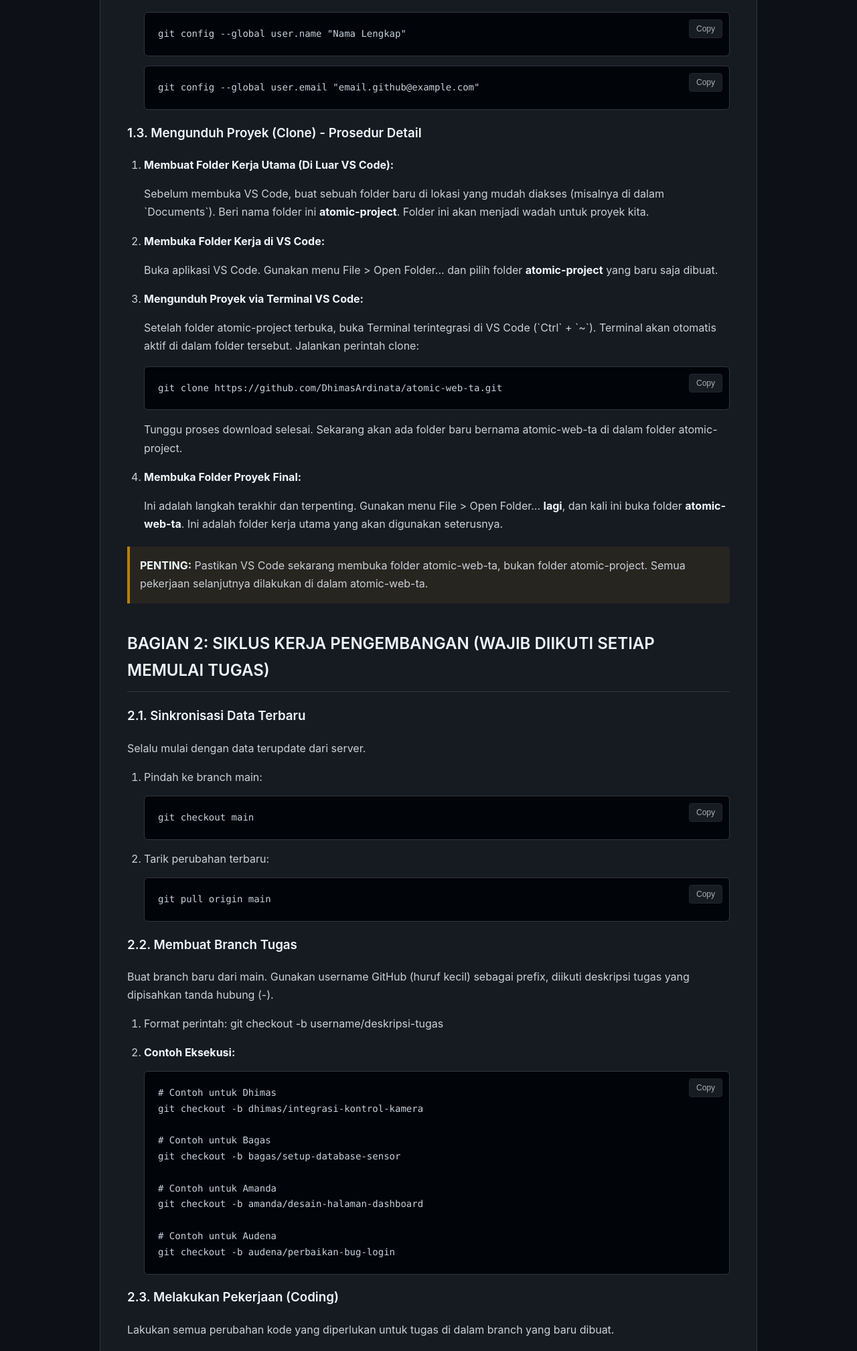
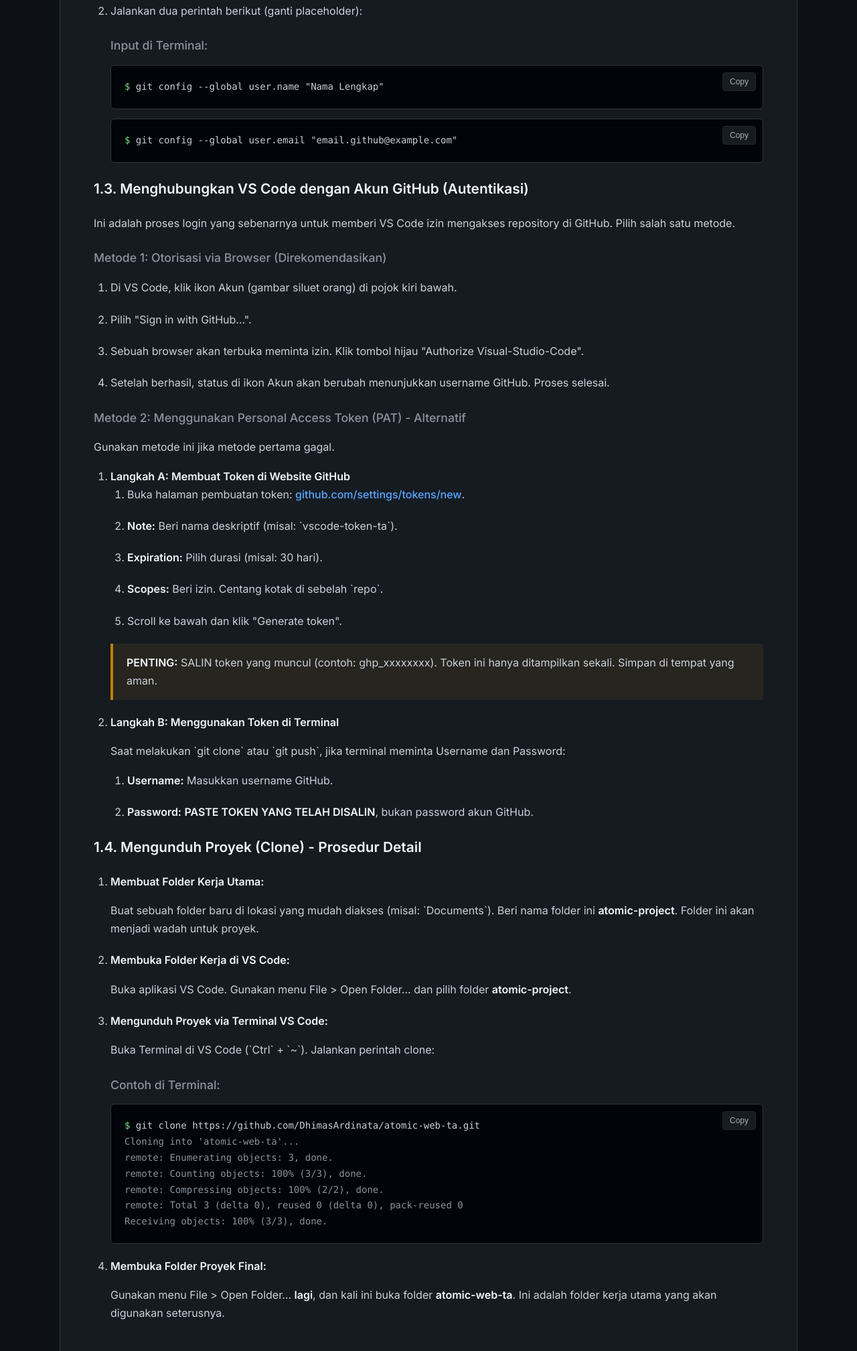
Before and after one commit to DhimasArdinata/gitguide-webta, a plain HTML site: page index.html in a window 1280 px wide. Shown: the part 783-2800 px from the top of the page at 67% size. Drawn offline with Linux system fonts and the light colour scheme.

Commit message:
update guide

```diff
--- a/index.html
+++ b/index.html
@@ -4,6 +4,9 @@
     <meta charset="UTF-8">
     <meta name="viewport" content="width=device-width, initial-scale=1.0">
     <title>Panduan Git & GitHub - Proyek Atomic Web TA</title>
+    <link rel="preconnect" href="https://fonts.googleapis.com">
+    <link rel="preconnect" href="https://fonts.gstatic.com" crossorigin>
+    <link href="https://fonts.googleapis.com/css2?family=Inter:wght@400;500;600&display=swap" rel="stylesheet">
     <style>
         :root {
             --bg-color: #0d1117;
@@ -20,7 +23,7 @@
             --note-warning-border: #bb8009;
         }
         body {
-            font-family: -apple-system, BlinkMacSystemFont, "Segoe UI", Roboto, Helvetica, Arial, sans-serif, "Apple Color Emoji", "Segoe UI Emoji", "Segoe UI Symbol";
+            font-family: 'Inter', -apple-system, BlinkMacSystemFont, "Segoe UI", Roboto, Helvetica, Arial, sans-serif;
             line-height: 1.7;
             background-color: var(--bg-color);
             color: var(--text-color);
@@ -28,14 +31,14 @@
             padding: 20px;
         }
         .container {
-            max-width: 900px;
+            max-width: 1000px; /* Lebar ditambah */
             margin: 20px auto;
             background-color: var(--container-bg-color);
             border: 1px solid var(--border-color);
             border-radius: 8px;
-            padding: 20px 40px;
+            padding: 30px 50px; /* Padding disesuaikan */
         }
-        h1, h2, h3 {
+        h1, h2, h3, h4 {
             color: var(--heading-color);
             font-weight: 600;
         }
@@ -44,11 +47,22 @@
             border-bottom: 2px solid var(--accent-color);
             padding-bottom: 15px;
             margin-bottom: 10px;
+            font-size: 2.2em;
         }
         h2 {
             border-bottom: 1px solid var(--border-color);
             padding-bottom: 10px;
             margin-top: 40px;
+            font-size: 1.8em;
+        }
+        h3 {
+            font-size: 1.3em;
+        }
+        h4 {
+            color: var(--text-muted-color);
+            margin-bottom: 5px;
+            font-weight: 500;
+            font-size: 1.1em;
         }
         p.subtitle {
             text-align: center;
@@ -69,7 +83,7 @@
             padding-left: 25px;
         }
         li {
-            margin-bottom: 15px;
+            margin-bottom: 20px;
         }
         pre {
             background-color: var(--code-bg-color);
@@ -80,6 +94,8 @@
             position: relative;
             font-family: "SF Mono", "Fira Code", "Consolas", monospace;
             font-size: 14px;
+            white-space: pre-wrap;
+            word-wrap: break-word;
         }
         code {
             font-family: inherit;
@@ -110,17 +126,22 @@
         }
         strong {
             color: var(--heading-color);
+            font-weight: 600;
         }
         .note {
             background-color: var(--note-info-bg);
             border-left: 4px solid var(--note-info-border);
-            padding: 15px;
+            padding: 15px 20px;
             margin: 20px 0;
             border-radius: 0 4px 4px 0;
         }
         .warning {
             background-color: var(--note-warning-bg);
             border-left: 4px solid var(--note-warning-border);
+        }
+        .terminal-prompt {
+            color: #7ee787; /* Green for prompt */
+            user-select: none;
         }
     </style>
 </head>
@@ -130,118 +151,155 @@
         <h1>Panduan Setup & Alur Kerja Git & GitHub</h1>
         <p class="subtitle">Proyek: Atomic Web TA</p>
 
-        <div class="note">
-            Dokumen ini berisi instruksi wajib untuk setup lingkungan dan alur kerja kolaborasi. Ikuti setiap langkah secara berurutan.
-        </div>
-
         <section id="setup">
             <h2>BAGIAN 1: SETUP AWAL (HANYA DILAKUKAN SEKALI)</h2>
 
-            <h3>1.1. Membuat & Mengonfigurasi Akun GitHub</h3>
+            <h3>1.1. Membuat & Menerima Undangan</h3>
             <ol>
                 <li>Buka <a href="https://github.com/signup" target="_blank">https://github.com/signup</a>, buat akun.</li>
-                <li>Kirim username GitHub yang telah dibuat ke grup WhatsApp untuk diundang ke repository.</li>
-                <li>Buka email, klik "Accept Invitation" untuk menerima undangan.</li>
+                <li>Kirim username GitHub ke grup WhatsApp untuk diundang.</li>
+                <li>Buka email, klik "Accept Invitation".</li>
                 <li>Buka <a href="https://git-scm.com/downloads" target="_blank">https://git-scm.com/downloads</a>, download dan install Git dengan pengaturan default.</li>
             </ol>
 
-            <h3>1.2. Konfigurasi Git Global</h3>
+            <h3>1.2. Konfigurasi Identitas Git</h3>
+            <div class="note">Perintah ini hanya memberi label nama pada pekerjaan. Ini <strong>bukan</strong> proses login. Perintah ini tidak menghasilkan output jika berhasil.</div>
             <ol>
                 <li>Buka VS Code. Buka Terminal (`Ctrl` + `~`).</li>
-                <li>Jalankan dua perintah berikut. Ganti placeholder <code>Nama Lengkap</code> dan <code>email.github@example.com</code> dengan data yang sesuai.
-<pre><code>git config --global user.name "Nama Lengkap"</code></pre>
-<pre><code>git config --global user.email "email.github@example.com"</code></pre>
+                <li>Jalankan dua perintah berikut (ganti placeholder):
+                    <h4>Input di Terminal:</h4>
+<pre><code><span class="terminal-prompt">$</span> git config --global user.name "Nama Lengkap"</code></pre>
+<pre><code><span class="terminal-prompt">$</span> git config --global user.email "email.github@example.com"</code></pre>
                 </li>
             </ol>
 
-            <h3>1.3. Mengunduh Proyek (Clone) - Prosedur Detail</h3>
+            <h3>1.3. Menghubungkan VS Code dengan Akun GitHub (Autentikasi)</h3>
+            <p>Ini adalah proses login yang sebenarnya untuk memberi VS Code izin mengakses repository di GitHub. Pilih salah satu metode.</p>
+
+            <h4>Metode 1: Otorisasi via Browser (Direkomendasikan)</h4>
+            <ol>
+                <li>Di VS Code, klik ikon Akun (gambar siluet orang) di pojok kiri bawah.</li>
+                <li>Pilih "Sign in with GitHub...".</li>
+                <li>Sebuah browser akan terbuka meminta izin. Klik tombol hijau "Authorize Visual-Studio-Code".</li>
+                <li>Setelah berhasil, status di ikon Akun akan berubah menunjukkan username GitHub. Proses selesai.</li>
+            </ol>
+
+            <h4>Metode 2: Menggunakan Personal Access Token (PAT) - Alternatif</h4>
+            <p>Gunakan metode ini jika metode pertama gagal.</p>
+            <ol>
+                <li><strong>Langkah A: Membuat Token di Website GitHub</strong>
+                    <ol>
+                        <li>Buka halaman pembuatan token: <a href="https://github.com/settings/tokens/new" target="_blank">github.com/settings/tokens/new</a>.</li>
+                        <li><strong>Note:</strong> Beri nama deskriptif (misal: `vscode-token-ta`).</li>
+                        <li><strong>Expiration:</strong> Pilih durasi (misal: 30 hari).</li>
+                        <li><strong>Scopes:</strong> Beri izin. Centang kotak di sebelah `repo`.</li>
+                        <li>Scroll ke bawah dan klik "Generate token".</li>
+                    </ol>
+                </li>
+                 <div class="note warning">
+                    <strong>PENTING:</strong> SALIN token yang muncul (contoh: <code>ghp_xxxxxxxx</code>). Token ini hanya ditampilkan sekali. Simpan di tempat yang aman.
+                </div>
+                <li><strong>Langkah B: Menggunakan Token di Terminal</strong>
+                    <p>Saat melakukan `git clone` atau `git push`, jika terminal meminta Username dan Password:</p>
+                    <ol>
+                        <li><strong>Username:</strong> Masukkan username GitHub.</li>
+                        <li><strong>Password:</strong> <strong>PASTE TOKEN YANG TELAH DISALIN</strong>, bukan password akun GitHub.</li>
+                    </ol>
+                </li>
+            </ol>
+
+            <h3>1.4. Mengunduh Proyek (Clone) - Prosedur Detail</h3>
             <ol>
                 <li>
-                    <strong>Membuat Folder Kerja Utama (Di Luar VS Code):</strong>
-                    <p>Sebelum membuka VS Code, buat sebuah folder baru di lokasi yang mudah diakses (misalnya di dalam `Documents`). Beri nama folder ini <strong><code>atomic-project</code></strong>. Folder ini akan menjadi wadah untuk proyek kita.</p>
+                    <strong>Membuat Folder Kerja Utama:</strong>
+                    <p>Buat sebuah folder baru di lokasi yang mudah diakses (misal: `Documents`). Beri nama folder ini <strong><code>atomic-project</code></strong>. Folder ini akan menjadi wadah untuk proyek.</p>
                 </li>
                 <li>
                     <strong>Membuka Folder Kerja di VS Code:</strong>
-                    <p>Buka aplikasi VS Code. Gunakan menu <code>File > Open Folder...</code> dan pilih folder <strong><code>atomic-project</code></strong> yang baru saja dibuat.</p>
+                    <p>Buka aplikasi VS Code. Gunakan menu <code>File > Open Folder...</code> dan pilih folder <strong><code>atomic-project</code></strong>.</p>
                 </li>
                 <li>
                     <strong>Mengunduh Proyek via Terminal VS Code:</strong>
-                    <p>Setelah folder <code>atomic-project</code> terbuka, buka Terminal terintegrasi di VS Code (`Ctrl` + `~`). Terminal akan otomatis aktif di dalam folder tersebut. Jalankan perintah clone:</p>
-<pre><code>git clone https://github.com/DhimasArdinata/atomic-web-ta.git</code></pre>
-                    <p>Tunggu proses download selesai. Sekarang akan ada folder baru bernama <code>atomic-web-ta</code> di dalam folder <code>atomic-project</code>.</p>
+                    <p>Buka Terminal di VS Code (`Ctrl` + `~`). Jalankan perintah clone:</p>
+                    <h4>Contoh di Terminal:</h4>
+<pre><code><span class="terminal-prompt">$</span> git clone https://github.com/DhimasArdinata/atomic-web-ta.git
+<span style="color: #8b949e;">Cloning into 'atomic-web-ta'...
+remote: Enumerating objects: 3, done.
+remote: Counting objects: 100% (3/3), done.
+remote: Compressing objects: 100% (2/2), done.
+remote: Total 3 (delta 0), reused 0 (delta 0), pack-reused 0
+Receiving objects: 100% (3/3), done.</span></code></pre>
                 </li>
                 <li>
                     <strong>Membuka Folder Proyek Final:</strong>
-                    <p>Ini adalah langkah terakhir dan terpenting. Gunakan menu <code>File > Open Folder...</code> <strong>lagi</strong>, dan kali ini buka folder <strong><code>atomic-web-ta</code></strong>. Ini adalah folder kerja utama yang akan digunakan seterusnya.</p>
+                    <p>Gunakan menu <code>File > Open Folder...</code> <strong>lagi</strong>, dan kali ini buka folder <strong><code>atomic-web-ta</code></strong>. Ini adalah folder kerja utama yang akan digunakan seterusnya.</p>
                 </li>
             </ol>
-            <div class="note warning">
-                <strong>PENTING:</strong> Pastikan VS Code sekarang membuka folder <code>atomic-web-ta</code>, bukan folder <code>atomic-project</code>. Semua pekerjaan selanjutnya dilakukan di dalam <code>atomic-web-ta</code>.
-            </div>
         </section>
 
         <section id="workflow">
-            <h2>BAGIAN 2: SIKLUS KERJA PENGEMBANGAN (WAJIB DIIKUTI SETIAP MEMULAI TUGAS)</h2>
+            <h2>BAGIAN 2: SIKLUS KERJA PENGEMBANGAN</h2>
 
             <h3>2.1. Sinkronisasi Data Terbaru</h3>
             <p>Selalu mulai dengan data terupdate dari server.</p>
-            <ol>
-                <li>Pindah ke branch <code>main</code>:
-<pre><code>git checkout main</code></pre>
-                </li>
-                <li>Tarik perubahan terbaru:
-<pre><code>git pull origin main</code></pre>
-                </li>
-            </ol>
+            <h4>Contoh di Terminal:</h4>
+<pre><code><span class="terminal-prompt">$</span> git checkout main
+<span style="color: #8b949e;">Switched to branch 'main'
+Your branch is up to date with 'origin/main'.</span>
+
+<span class="terminal-prompt">$</span> git pull origin main
+<span style="color: #8b949e;">From https://github.com/DhimasArdinata/atomic-web-ta
+ * branch            main       -> FETCH_HEAD
+Already up to date.</span></code></pre>
 
             <h3>2.2. Membuat Branch Tugas</h3>
-            <p>Buat branch baru dari <code>main</code>. Gunakan username GitHub (huruf kecil) sebagai prefix, diikuti deskripsi tugas yang dipisahkan tanda hubung (<code>-</code>).</p>
-            <ol>
-                <li>Format perintah: <code>git checkout -b username/deskripsi-tugas</code></li>
-                <li><strong>Contoh Eksekusi:</strong>
-<pre><code># Contoh untuk Dhimas
-git checkout -b dhimas/integrasi-kontrol-kamera
-
-# Contoh untuk Bagas
-git checkout -b bagas/setup-database-sensor
-
-# Contoh untuk Amanda
-git checkout -b amanda/desain-halaman-dashboard
-
-# Contoh untuk Audena
-git checkout -b audena/perbaikan-bug-login</code></pre>
-                </li>
-            </ol>
+            <p>Buat branch baru dari `main`. Gunakan username GitHub (huruf kecil) sebagai prefix, diikuti deskripsi tugas yang dipisahkan tanda hubung (<code>-</code>).</p>
+            <h4>Contoh Eksekusi di Terminal:</h4>
+<pre><code><span class="terminal-prompt">$</span> git checkout -b dhimas/integrasi-kontrol-kamera
+<span style="color: #8b949e;">Switched to a new branch 'dhimas/integrasi-kontrol-kamera'</span></code></pre>
+            <p>Contoh lain:</p>
+            <ul>
+                <li><code>git checkout -b bagas/setup-database-sensor</code></li>
+                <li><code>git checkout -b amanda/desain-halaman-dashboard</code></li>
+            </ul>
 
             <h3>2.3. Melakukan Pekerjaan (Coding)</h3>
             <p>Lakukan semua perubahan kode yang diperlukan untuk tugas di dalam branch yang baru dibuat.</p>
 
             <h3>2.4. Menyimpan Perubahan (Commit)</h3>
-            <p>Simpan progres pekerjaan.</p>
-            <ol>
-                <li>Siapkan semua file yang berubah untuk disimpan:
-<pre><code>git add .</code></pre>
-                </li>
-                <li>Buat commit dengan pesan yang jelas tentang apa yang dilakukan:
-<pre><code>git commit -m "Menambahkan fungsi streaming video dari kamera"</code></pre>
-                </li>
-            </ol>
+            <p>Simpan progres pekerjaan. Perintah `git add .` tidak menghasilkan output jika berhasil.</p>
+            <h4>Contoh di Terminal:</h4>
+<pre><code><span class="terminal-prompt">$</span> git add .
+
+<span class="terminal-prompt">$</span> git commit -m "Menambahkan fungsi streaming video dari kamera"
+<span style="color: #8b949e;">[dhimas/integrasi-kontrol-kamera 2abcf13] Menambahkan fungsi streaming video dari kamera
+ 2 files changed, 45 insertions(+), 3 deletions(-)
+ create mode 100644 components/CameraFeed.js</span></code></pre>
 
             <h3>2.5. Mengunggah Branch (Push)</h3>
             <p>Unggah branch lokal ke repository di GitHub.</p>
-            <ol>
-                <li>Format perintah: <code>git push origin username/deskripsi-tugas</code></li>
-                <li><strong>Contoh Eksekusi:</strong>
-<pre><code>git push origin dhimas/integrasi-kontrol-kamera</code></pre>
-                </li>
-            </ol>
+            <h4>Contoh Eksekusi di Terminal:</h4>
+<pre><code><span class="terminal-prompt">$</span> git push origin dhimas/integrasi-kontrol-kamera
+<span style="color: #8b949e;">Enumerating objects: 5, done.
+Counting objects: 100% (5/5), done.
+Delta compression using up to 8 threads
+Compressing objects: 100% (3/3), done.
+Writing objects: 100% (3/3), 1.25 KiB | 1.25 MiB/s, done.
+Total 3 (delta 1), reused 0 (delta 0), pack-reused 0
+remote: Resolving deltas: 100% (1/1), completed with 1 local object.
+remote:
+remote: Create a pull request for 'dhimas/integrasi-kontrol-kamera' on GitHub by visiting:
+remote:   https://github.com/DhimasArdinata/atomic-web-ta/pull/new/dhimas/integrasi-kontrol-kamera
+remote:
+To https://github.com/DhimasArdinata/atomic-web-ta.git
+ * [new branch]      dhimas/integrasi-kontrol-kamera -> dhimas/integrasi-kontrol-kamera</span></code></pre>
 
             <h3>2.6. Membuat Pull Request (PR) via Website GitHub</h3>
-            <p>Ajukan perubahan untuk digabungkan ke <code>main</code>. Proses ini <strong>wajib dilakukan di website GitHub</strong>.</p>
+            <p>Ajukan perubahan untuk digabungkan ke `main`. Proses ini <strong>wajib dilakukan di website GitHub</strong>.</p>
             <ol>
                 <li>Buka halaman repository: <a href="https://github.com/DhimasArdinata/atomic-web-ta" target="_blank">https://github.com/DhimasArdinata/atomic-web-ta</a>.</li>
                 <li>Klik tombol hijau <strong>"Compare & pull request"</strong> yang muncul untuk branch yang baru di-push.</li>
-                <li>Pastikan <code>base: main</code> dan <code>compare: [nama-branch-tugas]</code>.</li>
+                <li>Pastikan <code>base: main</code> dan `compare: [nama-branch-tugas]`.</li>
                 <li>Isi judul dan deskripsi PR secara detail.</li>
                 <li>Klik <strong>"Create pull request"</strong>.</li>
                 <li>Tunggu proses code review. Jika ada revisi, lakukan di lokal, lalu <code>commit</code> dan <code>push</code> lagi ke branch yang sama. PR akan otomatis ter-update.</li>
@@ -255,14 +313,13 @@ git checkout -b audena/perbaikan-bug-login</code></pre>
     <script>
         document.addEventListener('DOMContentLoaded', () => {
             document.querySelectorAll('pre').forEach(pre => {
-                const codeElement = pre.querySelector('code');
                 const copyButton = document.createElement('button');
                 copyButton.className = 'copy-btn';
                 copyButton.textContent = 'Copy';
 
                 copyButton.addEventListener('click', () => {
                     if (navigator.clipboard) {
-                        navigator.clipboard.writeText(codeElement.innerText).then(() => {
+                        navigator.clipboard.writeText(pre.innerText).then(() => {
                             copyButton.textContent = 'Copied!';
                             copyButton.classList.add('copied');
                             setTimeout(() => {
```
